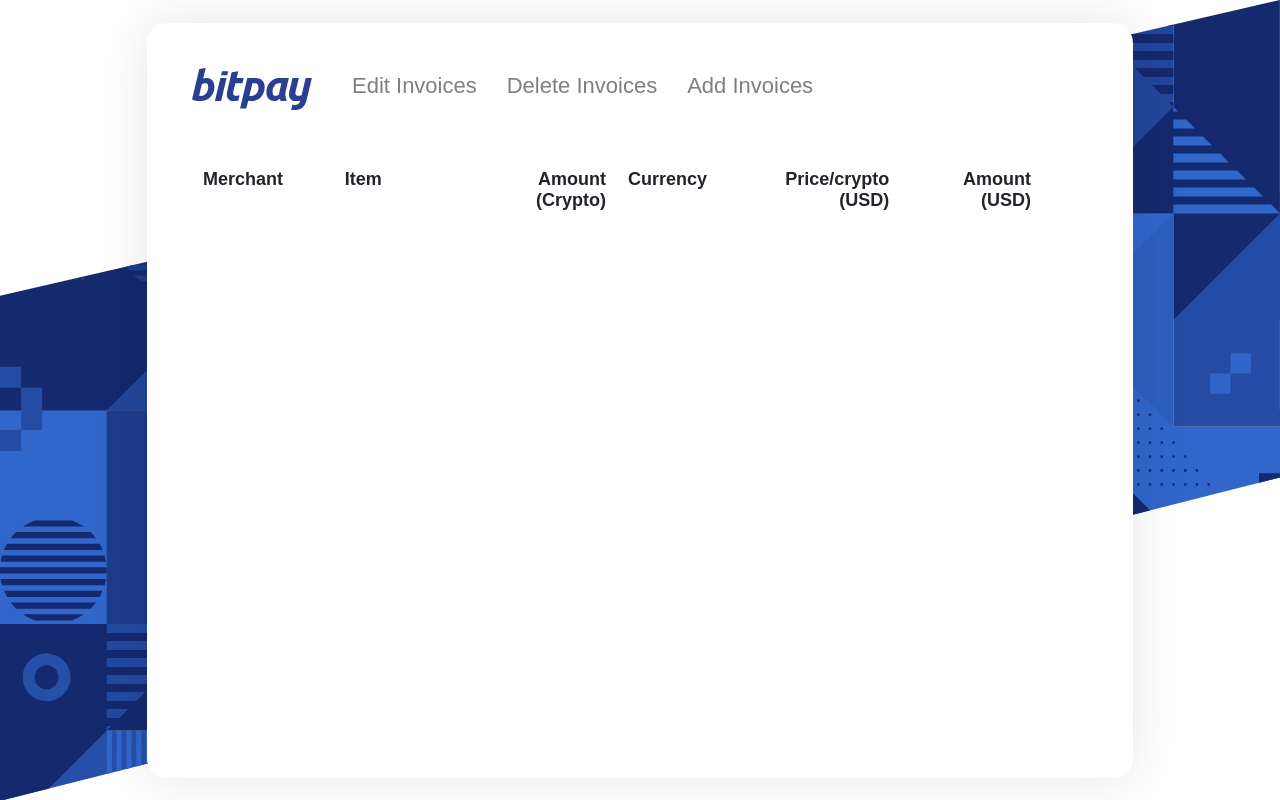
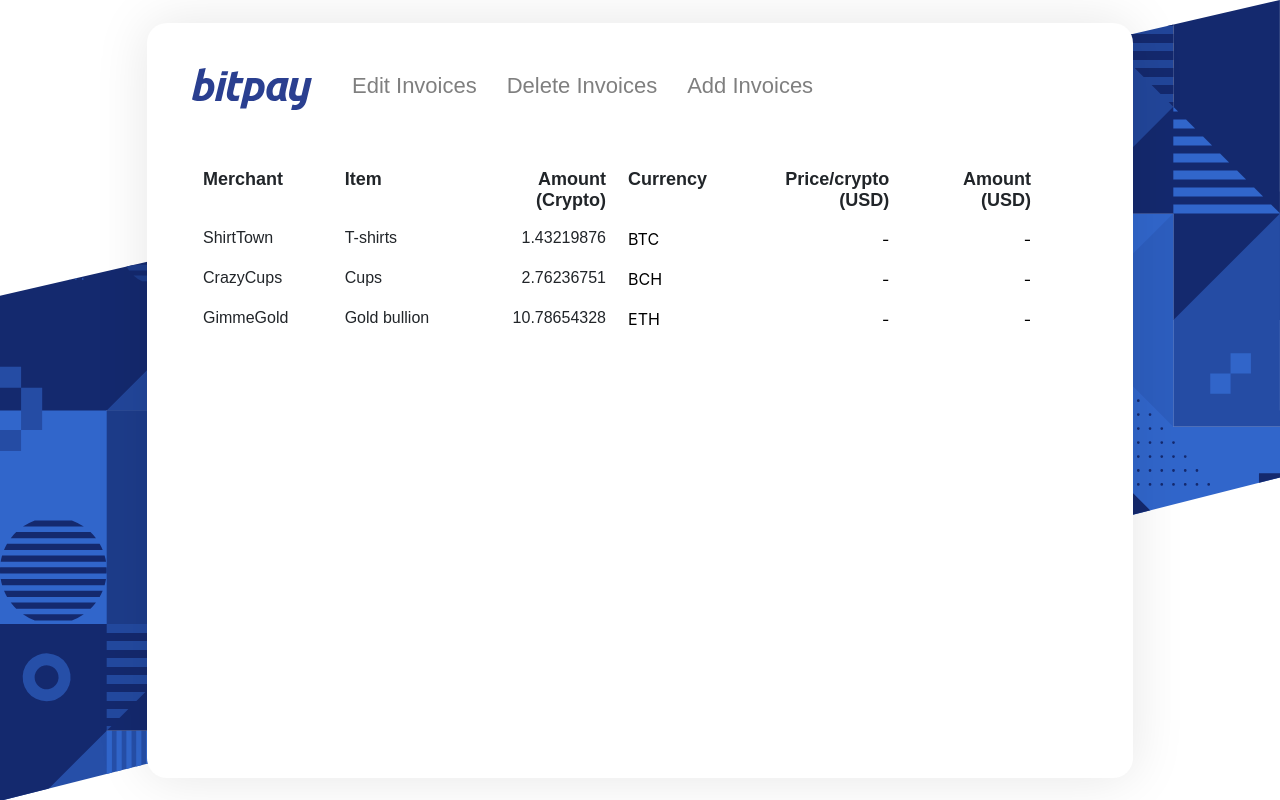
Before and after one commit to mahume/bitpay, a React (Create React App) app: page /view in a window 1280 px wide. Built offline with nearby package versions, Linux system fonts and the light colour scheme; no server answers.

Commit message:
feat(pages): - View invoice functional

```diff
--- a/src/components/pages/ViewInvoices.tsx
+++ b/src/components/pages/ViewInvoices.tsx
@@ -1,11 +1,41 @@
 import React from "react";
-import {MerchantTableColHeaders, Table, TableBody} from '../shared/tables'
+import {Table, TableBody, TableCell, TableRow, MerchantTableColHeaders} from '../shared/tables'
+import {CryptoCurrency} from "../../types/currency";
+import Paragraph from "../shared/texts/Paragraph";
+import {useCurrency} from "../../hooks/useCurrency";
+import useInvoices from "../../hooks/useInvoices";
 
 const ViewInvoices = () => {
+    const {invoices} = useInvoices();
+    const {formatCryptoCurrency, formatCryptoPriceInUSD} = useCurrency();
+
     return (
         <Table>
             <MerchantTableColHeaders/>
-            <TableBody></TableBody>
+            <TableBody>
+                {invoices && invoices.map(({id, merchant, item, payment}) => (
+                        <TableRow key={id}>
+                            <TableCell flex={1}>
+                                <Paragraph text={merchant} size="16px" weight={500} />
+                            </TableCell>
+                            <TableCell flex={1}>
+                                <Paragraph text={item} size="16px" weight={500} />
+                            </TableCell>
+                            <TableCell flex={1} textAlign="right">
+                                <Paragraph text={formatCryptoCurrency(payment.amount)} size="16px" weight={500} />
+                            </TableCell>
+                            <TableCell flex={1}>{CryptoCurrency[payment.currency]}</TableCell>
+                            <TableCell flex={1} textAlign="right">
+                                {formatCryptoPriceInUSD(payment.currency) ?? '-'}
+                            </TableCell>
+                            <TableCell flex={1} textAlign="right">
+                                {formatCryptoPriceInUSD(payment.currency, payment.amount) ?? '-'}
+                            </TableCell>
+                            <TableCell flex={0.2}/>
+                        </TableRow>
+                    )
+                )}
+            </TableBody>
         </Table>
     );
 }
```
